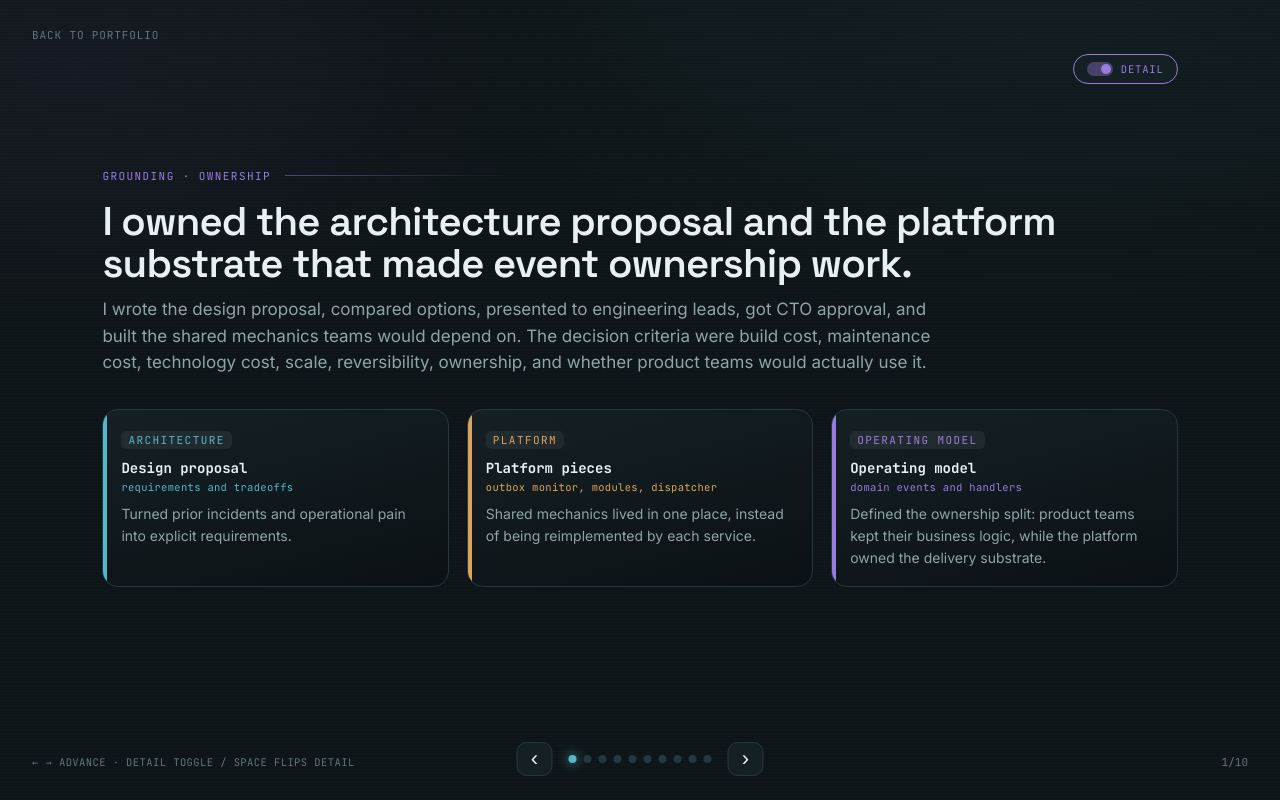
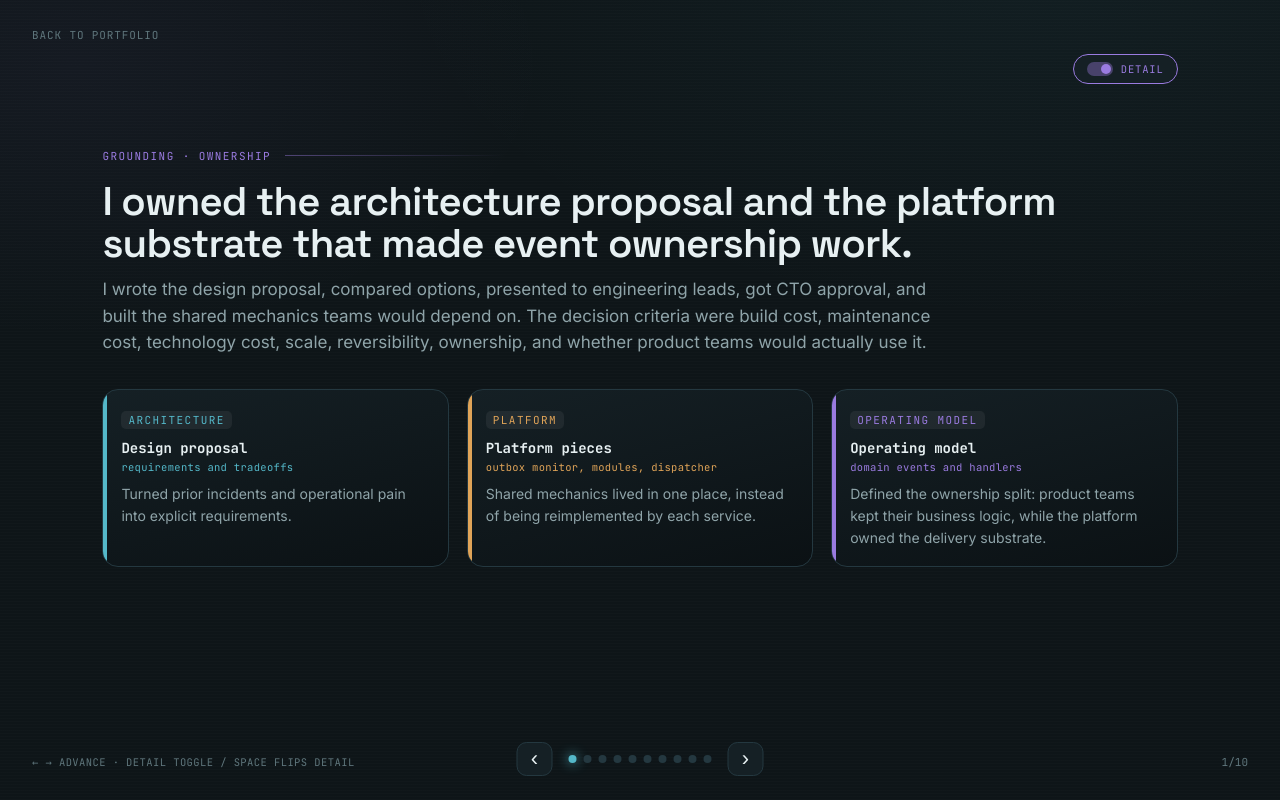
Before and after one commit to ekeric13/ekeric13.github.io, a website: page projects/event-bus/index.html in a window 1280 px wide. Both pictures are taken after a click on the element "DETAIL". Drawn offline with Linux system fonts and the light colour scheme.

Commit message:
Fix spacing

```diff
--- a/projects/event-bus/index.html
+++ b/projects/event-bus/index.html
@@ -21,20 +21,20 @@ html,body{height:100%;margin:0;overflow:hidden}
 body{background:var(--bg2);color:var(--ink);font-family:var(--body);-webkit-font-smoothing:antialiased}
 a{color:inherit}
 .deck{position:relative;width:100vw;height:100vh;overflow:hidden}
-.slide{position:absolute;inset:0;display:flex;flex-direction:column;justify-content:safe center;overflow-y:auto;
-padding:6.5vh 8vw 12vh;opacity:0;visibility:hidden;transform:translateY(24px) scale(.99);
+.slide{--pad-top:6.5vh;--pad-x:8vw;--pad-bottom:8vh;--hud-space:72px;position:absolute;inset:0;display:flex;flex-direction:column;justify-content:flex-start;overflow-y:auto;
+padding:var(--pad-top) var(--pad-x) calc(var(--pad-bottom) + var(--hud-space));opacity:0;visibility:hidden;transform:translateY(24px) scale(.99);
 transition:opacity .42s ease,transform .42s cubic-bezier(.2,.7,.2,1),visibility .42s;
 background:radial-gradient(1100px 620px at 82% -6%,rgba(84,184,201,.06),transparent 60%),
 radial-gradient(820px 480px at 6% 8%,rgba(154,123,224,.05),transparent 58%),var(--bg)}
 .slide::before{content:"";position:absolute;inset:0;pointer-events:none;background:repeating-linear-gradient(0deg,rgba(255,255,255,.011) 0 1px,transparent 1px 3px)}
 .slide>*{position:relative;z-index:1}
 .slide.active{opacity:1;visibility:visible;transform:none}
-.face{display:none;flex-direction:column;justify-content:safe center;flex:1;min-height:0}
+.face{display:none;flex-direction:column;justify-content:center;flex:0 0 auto;min-height:calc(100vh - var(--pad-top) - var(--pad-bottom) - var(--hud-space))}
 .slide.active .face.overview{display:flex}
 .slide.active.flip .face.overview{display:none}
 .slide.active.flip .face.detail{display:flex;animation:faceIn .25s ease}
 @keyframes faceIn{from{opacity:0;transform:translateY(10px)}to{opacity:1;transform:none}}
-.flipchip{position:absolute;top:calc(6.5vh + 2px);right:8vw;z-index:5;display:inline-flex;align-items:center;gap:8px;
+.flipchip{position:absolute;top:calc(var(--pad-top) + 2px);right:var(--pad-x);z-index:5;display:inline-flex;align-items:center;gap:8px;
 font-family:var(--mono);font-size:10.5px;letter-spacing:.08em;text-transform:uppercase;padding:7px 13px;border-radius:999px;
 background:var(--panel);border:1px solid var(--line);color:var(--dim);cursor:pointer;user-select:none}
 .flipchip .sw{width:26px;height:14px;border-radius:999px;background:var(--line);position:relative}
@@ -117,7 +117,7 @@ padding:14px 20px;border-radius:0 12px 12px 0;font-size:15px;line-height:1.55}
 .slide--prebus .title-lg{font-size:clamp(30px,4vw,54px);max-width:16ch}
 .slide--prebus .sub{font-size:clamp(14px,1.32vw,17px);line-height:1.45;max-width:78ch;margin-top:14px}
 .slide--prebus .prebus-diagram{margin-top:20px}
-@media(max-width:900px){.slide{padding:6.5vh 6vw 12vh}.split,.levers,.stats,.arch,.badflow,.sidecar-flow,.fanout .choices,.option-detail,.sidecar-model .containers{grid-template-columns:1fr}.slide--consumer .face.overview::after{content:"";display:block;flex:0 0 84px}.cont{grid-template-columns:1fr;gap:14px}.equals{padding:4px}.outboxviz{grid-template-columns:1fr}.prebus-diagram{aspect-ratio:1.25/1;padding:12px}.prebus-node{font-size:13px;min-height:48px;padding:10px}.prebus-label{font-size:9px;padding:3px 5px}.arr,.flowarrow{transform:rotate(90deg);justify-self:center}.flowarrow{min-height:34px}.flipchip{right:6vw}.hint{display:none}}
+@media(max-width:900px){.slide{--pad-top:6.5vh;--pad-x:6vw;--pad-bottom:8vh;--hud-space:72px}.split,.levers,.stats,.arch,.badflow,.sidecar-flow,.fanout .choices,.option-detail,.sidecar-model .containers{grid-template-columns:1fr}.slide--consumer .face.overview::after{content:"";display:block;flex:0 0 84px}.cont{grid-template-columns:1fr;gap:14px}.equals{padding:4px}.outboxviz{grid-template-columns:1fr}.prebus-diagram{aspect-ratio:1.25/1;padding:12px}.prebus-node{font-size:13px;min-height:48px;padding:10px}.prebus-label{font-size:9px;padding:3px 5px}.arr,.flowarrow{transform:rotate(90deg);justify-self:center}.flowarrow{min-height:34px}.flipchip{right:var(--pad-x)}.hint{display:none}}
 </style>
 </head>
 <body>
```
